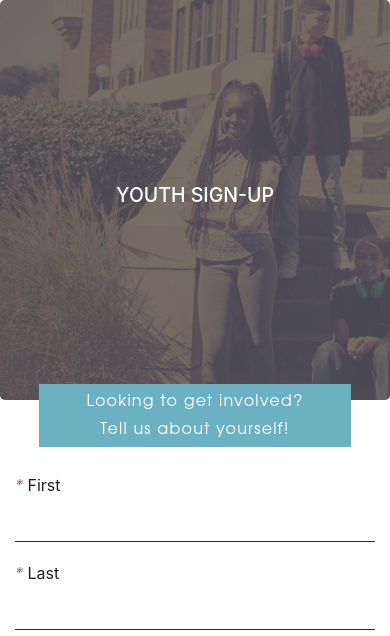
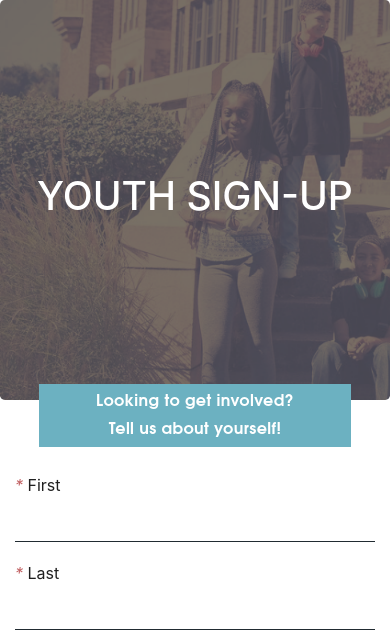
Before and after one commit to BlackRabbit12/ID.A.Y.Dream, a PHP site: page /youth_form.php in a window 390 px wide. Shown: the top 636 px of the page. Run offline with PHP 8.4, Linux system fonts and the light colour scheme; some libraries are stand-ins or nearby versions.

Commit message:
Add more styles

```diff
--- a/css/youth_styles.css
+++ b/css/youth_styles.css
@@ -55,8 +55,8 @@ footer {
     text-align: center !important;
     font-size: 1em !important;
     font-family: Avantgarde, "TeX Gyre Adventor", "URW Gothic L", sans-serif;
-    font-weight: lighter;
-    letter-spacing: 0.3vw;
+    font-weight: bold;
+    letter-spacing: 0.1vw;
 }
 
 #form-intro-1 {
@@ -137,3 +137,10 @@ span {
     font-size: 5vw !important;
     white-space: nowrap;
 }
+
+/* Extra small devices (phones, 600px and down) */
+@media only screen and (max-width: 600px) {
+    #youth-volunteer-title {
+        font-size: 10vw !important;
+    }
+}
--- a/scripts/youth_splash_functions.js
+++ b/scripts/youth_splash_functions.js
@@ -11,5 +11,6 @@ Associated File: volunteer_form.php
 document.getElementById("summary-button").onclick = toggleSummary;
 function toggleSummary() {
     document.getElementById("summary-button").style.display = "none";
+    // document.getElementById("click-to-see").style.display = "none";
     document.getElementById("summary").style.display = "block";
 }
```
